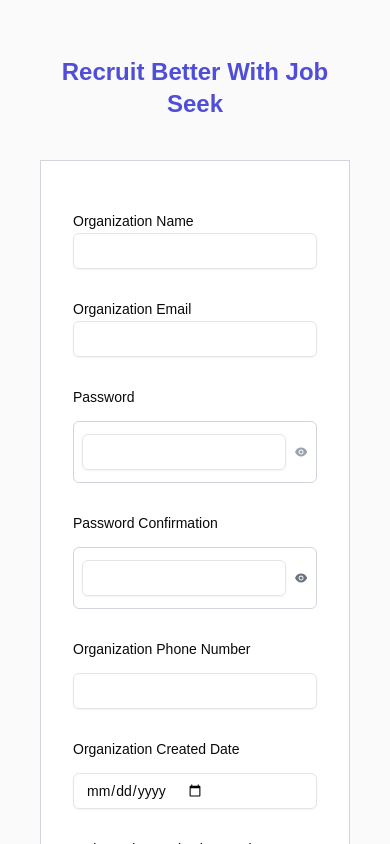
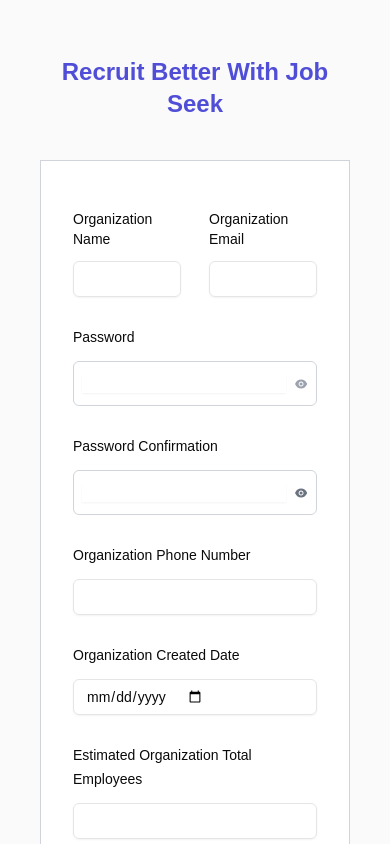
Before and after one commit to lokesh-7977/jobs-board, a Next.js app in the folder my-app/: page /organisation in a window 390 px wide. Shown: the top 844 px of the page. Built offline with nearby package versions, Linux system fonts and the light colour scheme.

Commit message:
feat:register page

```diff
--- a/my-app/app/(auth)/job-seeker/page.tsx
+++ b/my-app/app/(auth)/job-seeker/page.tsx
@@ -10,6 +10,9 @@
 import { Input } from '@/components/ui/input';
 import { Label } from '@/components/ui/label';
 import { Button } from '@/components/ui/button';
+import  Navbar  from '@/components/custom/Navbar';
+import  Footer  from '@/components/custom/Footer';
+import React from 'react';
 
 
 // Define validation schema using Zod
@@ -43,8 +46,10 @@
 
 
   return (
-    <div className='bg-[#FAFAFA] px-10 py-14'>
-      <div className='bg-white w-full max-w-[600px] border border-gray-300 m-auto px-8 py-12'>
+    <>
+    <Navbar/>
+    <div className='bg-[#FAFAFA] px-10 py-16'>
+      <div className='bg-white w-full max-w-[600px]  border border-gray-300 m-auto px-8 py-12'>
         <h1 className='text-xl text-center mb-7 text-gray-600'>Sign Up</h1>
         <form onSubmit={handleSubmit(onSubmit)}>
           <div className='mb-7'>
@@ -55,7 +60,7 @@
                 type='text'
                 {...register('name')}
                 placeholder='Name'
-                className={`outline-0 w-full text-sm ${errors.name ? 'border-red-500' : ''}`}
+                className={`outline-0 w-full text-sm h-10 ${errors.name ? 'border-red-500' : ''}`}
               />
             </Label>
             {errors.name && <p className='text-red-500 text-sm'>{errors.name.message}</p>}
@@ -69,7 +74,7 @@
                 type='email'
                 {...register('email')}
                 placeholder='Email address'
-                className={`outline-0 w-full text-sm ${errors.email ? 'border-red-500' : ''}`}
+                className={`outline-0 w-full text-sm h-10 ${errors.email ? 'border-red-500' : ''}`}
               />
             </Label>
             {errors.email && <p className='text-red-500 text-sm'>{errors.email.message}</p>}
@@ -78,18 +83,20 @@
           <div className='mb-7'>
             <Label htmlFor='password' className='flex items-center gap-3'>
               <BiLock className='text-lg text-gray-500' />
+              <div className='flex flex-row border-gray-200 rounded-lg border-2 w-full gap-6 justify-center items-center'>
               <Input
                 id='password'
                 type={showPassword ? 'text' : 'password'}
                 {...register('password')}
                 placeholder='Password'
-                className={`outline-0 w-full text-sm pr-3 ${errors.password ? 'border-red-500' : ''}`}
+                className={`outline-0 border-none w-full text-sm h-10 pr-3 ${errors.password ? 'border-red-500' : ''}`}
               />
               {showPassword ? (
-                <AiFillEyeInvisible onClick={() => setShowPassword(false)} className='cursor-pointer text-gray-500' />
+                <AiFillEyeInvisible onClick={() => setShowPassword(false)} className='cursor-pointer text-gray-500 mr-3 text-lg' />
               ) : (
-                <AiFillEye onClick={() => setShowPassword(true)} className='cursor-pointer text-gray-500' />
+                <AiFillEye onClick={() => setShowPassword(true)} className='cursor-pointer text-gray-500 mr-3 text-lg' />
               )}
+              </div>
             </Label>
             {errors.password && <p className='text-red-500 text-sm'>{errors.password.message}</p>}
           </div>
@@ -97,18 +104,20 @@
           <div className='mb-7'>
             <Label htmlFor='passwordConfirmation' className='flex items-center gap-3'>
               <BiLock className='text-lg text-gray-500' />
+              <div className='flex flex-row border-gray-200 rounded-lg border-2 w-full gap-6 justify-center items-center'>
               <Input
                 id='passwordConfirmation'
                 type={showPasswordConfirmation ? 'text' : 'password'}
                 {...register('passwordConfirmation')}
                 placeholder='Password confirmation'
-                className={`outline-0 w-full text-sm pr-3 ${errors.passwordConfirmation ? 'border-red-500' : ''}`}
+                className={`outline-0 w-full border-none bg-none text-sm h-10 pr-3 ${errors.passwordConfirmation ? 'border-red-500 ' : ''}`}
               />
               {showPasswordConfirmation ? (
-                <AiFillEyeInvisible onClick={() => setShowPasswordConfirmation(false)} className='cursor-pointer text-gray-500' />
+                <AiFillEyeInvisible onClick={() => setShowPasswordConfirmation(false)} className='cursor-pointer text-gray-500 mr-3 text-lg' />
               ) : (
-                <AiFillEye onClick={() => setShowPasswordConfirmation(true)} className='cursor-pointer text-gray-500' />
+                <AiFillEye onClick={() => setShowPasswordConfirmation(true)} className='cursor-pointer text-gray-500 mr-3 text-lg' />
               )}
+              </div>
             </Label>
             {errors.passwordConfirmation && <p className='text-red-500 text-sm'>{errors.passwordConfirmation.message}</p>}
           </div>
@@ -126,6 +135,8 @@
         </p>
       </div>
     </div>
+    <Footer/>
+    </>
   );
 }
 
--- a/my-app/app/(auth)/login/page.tsx
+++ b/my-app/app/(auth)/login/page.tsx
@@ -33,7 +33,7 @@
   };
 
   return (
-    <div className="bg-[#FAFAFA] px-10 py-14">
+    <div className="bg-[#FAFAFA] px-10 py-24">
       <div className="bg-white w-full max-w-[400px] border border-gray-300 m-auto px-6 py-12">
         <h1 className="text-xl text-center mb-7 text-gray-600">
           Sign In to Job Seek
--- a/my-app/app/(auth)/organisation/page.tsx
+++ b/my-app/app/(auth)/organisation/page.tsx
@@ -62,8 +62,8 @@
       <div className="bg-white w-full max-w-[1000px] border border-gray-300 m-auto px-8 py-12">
         <form onSubmit={handleSubmit(onSubmit)}>
           {/* Organization Name and Email */}
-          <div className="flex md:flex-row flex-col md:items-center gap-7 md:mb-10 mb-7">
-            <div className="flex-1">
+          <div className="flex md:flex-row flex-row md:items-center gap-7 md:mb-10 mb-7">
+            <div className="grid w-[28.3rem] gap-3">
               <Label htmlFor="name" className="text-sm">Organization Name</Label>
               <Input
                 id="name"
@@ -71,7 +71,7 @@
               />
               {errors.name && <p className="text-red-500 text-xs">{errors.name.message}</p>}
             </div>
-            <div className="flex-1">
+            <div className="grid w-[28.3rem] gap-3">
               <Label htmlFor="email" className="text-sm">Organization Email</Label>
               <Input
                 type="email"
@@ -82,7 +82,6 @@
             </div>
           </div>
 
-          {/* Password and Password Confirmation */}
           <div className="flex md:flex-row flex-col md:items-center gap-7 md:mb-10 mb-7">
             <div className="flex-1">
               <Label htmlFor="password" className="text-sm">Password</Label>
@@ -91,7 +90,7 @@
                   type={showPassword ? 'text' : 'password'}
                   id="password"
                   {...register('password', { required: 'Password is required' })}
-                  className="w-full outline-0"
+                  className="w-full h-[1.2rem] bg-transparent rounded-none border-none text-transparent focus:ring-0 focus:outline-none"
                 />
                 {showPassword ? (
                   <AiFillEyeInvisible onClick={() => setShowPassword(false)} className="text-gray-400 cursor-pointer" />
@@ -108,7 +107,7 @@
                   type={showPasswordConfirmation ? 'text' : 'password'}
                   id="passwordConfirmation"
                   {...register('passwordConfirmation', { required: 'Password Confirmation is required' })}
-                  className="w-full outline-0"
+                  className="w-full h-[1.2rem] bg-transparent rounded-none border-none text-transparent focus:ring-0 focus:outline-none"
                 />
                 {showPasswordConfirmation ? (
                   <AiFillEyeInvisible onClick={() => setShowPasswordConfirmation(false)} className="cursor-pointer text-gray-500" />
@@ -242,7 +241,7 @@
               type="file"
               accept="image/*"
               onChange={(e) => setAvatar(e.target.files ? Array.from(e.target.files) : [])}
-              className="mt-3"
+              className="mt-3 w-[15rem]"
             />
           </div>
 
```
